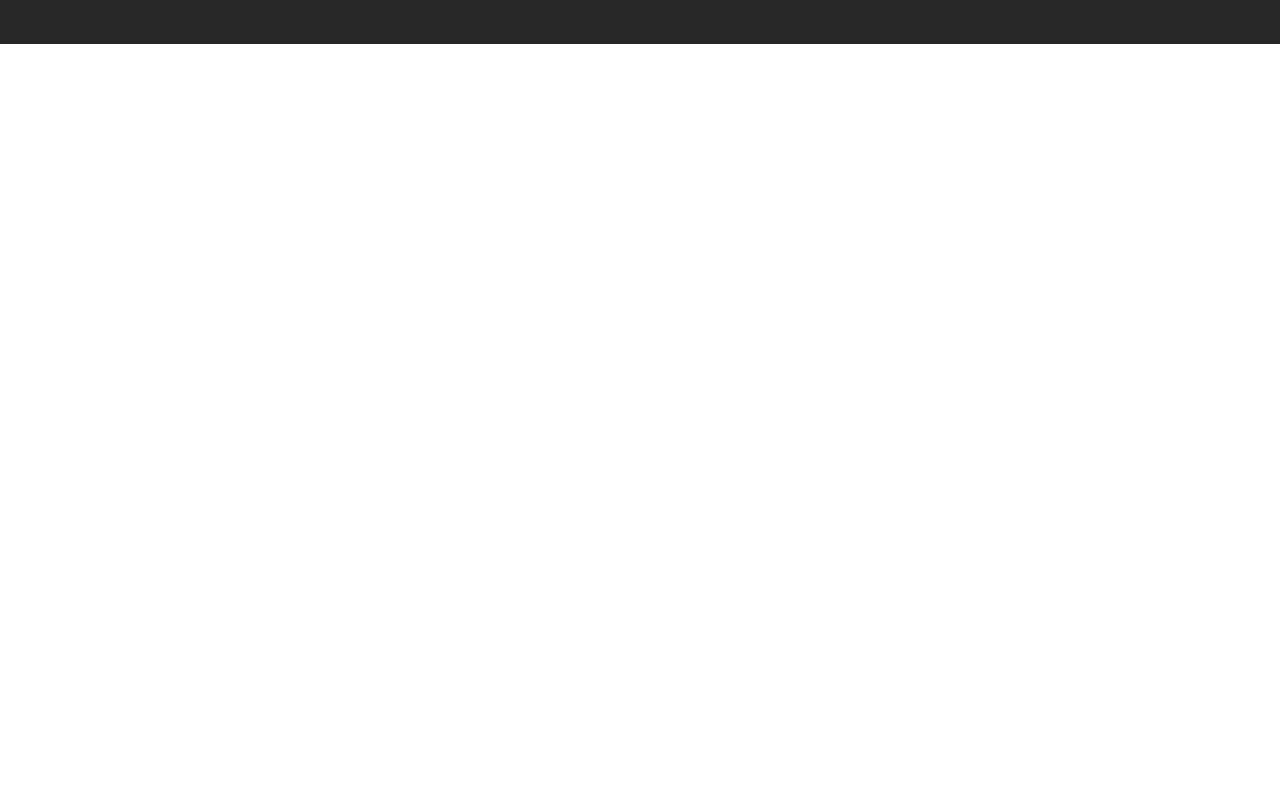
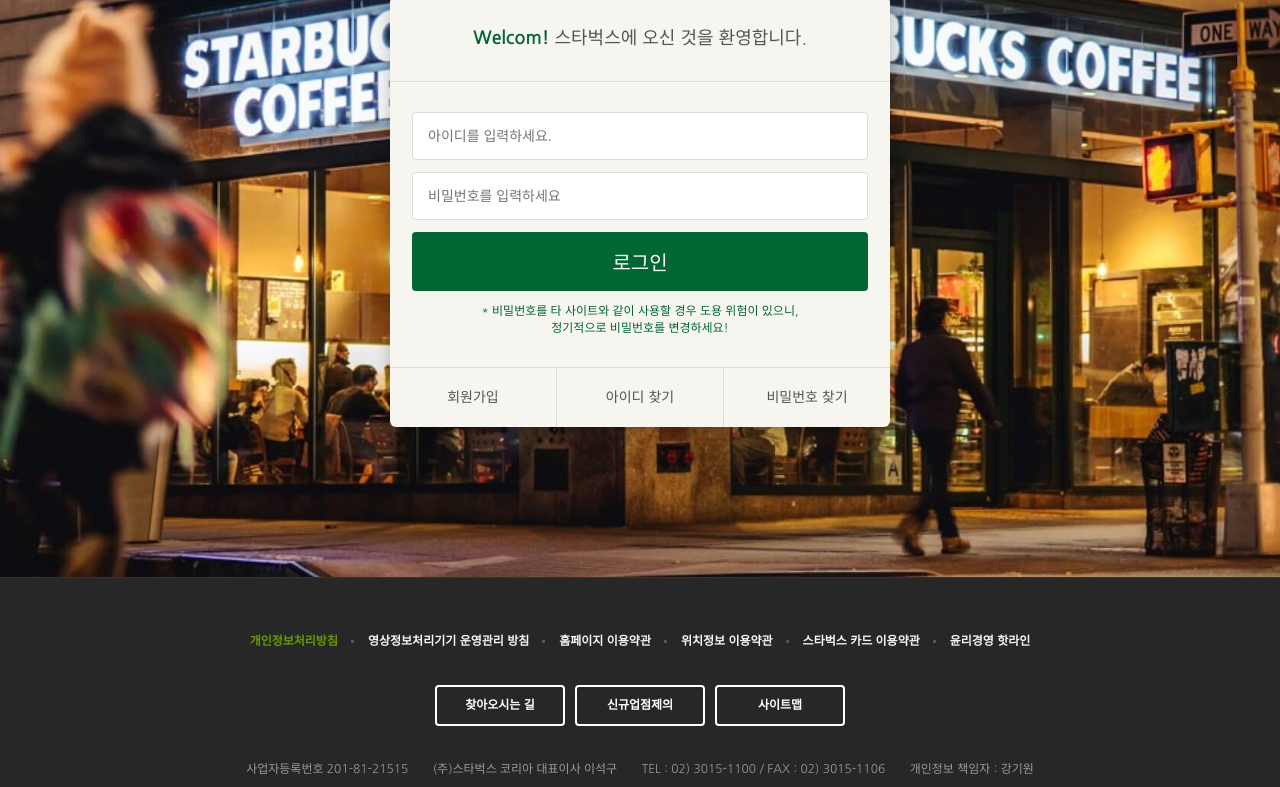
Before and after one commit to ikyoon0619/starbucks-vanilla-app, a plain HTML site: page signin/index.html in a window 1280 px wide. Shown: the part 290-1077 px from the top of the page. Before the commit the page ends 800 px from the top, so only its background shows below. Drawn offline with nearby package versions, Linux system fonts and the light colour scheme.

Commit message:
로그인 페이지 완성

```diff
--- /dev/null
+++ b/css/signin.css
@@ -0,0 +1,78 @@
+.signin {
+  margin-top: 120px;
+  padding: 100px 0 150px;
+  background-image: url("../images/signin_bg.jpg");
+  background-repeat: no-repeat;
+  background-size: cover;
+  background-position: center;
+  background-attachment: fixed;
+}
+.signin h1 {
+  color: #fff;
+  font-size: 30px;
+  font-weight: 700;
+  text-align: center;
+  margin-bottom: 24px;
+}
+.signin__card {
+  width: 500px;
+  margin: 0 auto;
+  border-radius: 6px;
+  background-color: #f6f5f0;
+  box-shadow: 2px 2px 20px rgba(0, 0, 0, 0.3);
+  color: #555;
+}
+.signin__card h2 {
+  padding: 30px;
+  font-size: 18px;
+  text-align: center;
+  border-bottom: 1px solid #ddd;
+}
+.signin__card h2 strong {
+  font-weight: 600;
+  color: #006633;
+}
+.signin__card form {
+  padding: 30px 22px;
+}
+.signin__card form input {
+  width: 100%;
+  margin-bottom: 12px;
+  padding: 15px;
+  border: 1px solid #ddd;
+  border-radius: 4px;
+  outline: none;
+  box-sizing: border-box;
+  font-size: 14px;
+}
+.signin__card form [type="submit"] {
+  background-color: #006633;
+  border: none;
+  color: #fff;
+  font-size: 20px;
+  cursor: pointer;
+}
+.signin__card form p {
+  font-size: 12px;
+  color: #006633;
+  text-align: center;
+}
+.signin__card .actions {
+  display: flex;
+  border-top: 1px solid #ddd;
+}
+.signin__card .actions a {
+  flex-grow: 1;
+  flex-basis: 0;
+  text-align: center;
+  padding: 20px;
+  color: #555;
+  font-size: 14px;
+  border-right: 1px solid #ddd;
+}
+.signin__card .actions a:last-child {
+  border-right: none;
+}
+.signin__card .actions a:hover {
+  text-decoration: underline;
+}
--- a/signin/index.html
+++ b/signin/index.html
@@ -41,6 +41,7 @@
       rel="stylesheet"
     />
     <link rel="stylesheet" href="../css/common.css" />
+    <link rel="stylesheet" href="../css/signin.css" />
 
     <script defer src="../js/common.js"></script>
   </head>
@@ -377,7 +378,27 @@
       </div>
     </header>
 
-    <section class="signin"></section>
+    <section class="signin">
+      <h1>로그인</h1>
+      <div class="signin__card">
+        <h2><strong>Welcom!</strong> 스타벅스에 오신 것을 환영합니다.</h2>
+        <form>
+          <input type="text" placeholder="아이디를 입력하세요." />
+          <input type="password" placeholder="비밀번호를 입력하세요" />
+          <!-- 제출 버튼 -->
+          <input type="submit" value="로그인" />
+          <p>
+            * 비밀번호를 타 사이트와 같이 사용할 경우 도용 위험이 있으니,<br />
+            정기적으로 비밀번호를 변경하세요!
+          </p>
+        </form>
+        <div class="actions">
+          <a href="javascript:void(0)">회원가입</a>
+          <a href="javascript:void(0)">아이디 찾기</a>
+          <a href="javascript:void(0)">비밀번호 찾기</a>
+        </div>
+      </div>
+    </section>
 
     <!-- FOOTER -->
     <footer>
```
